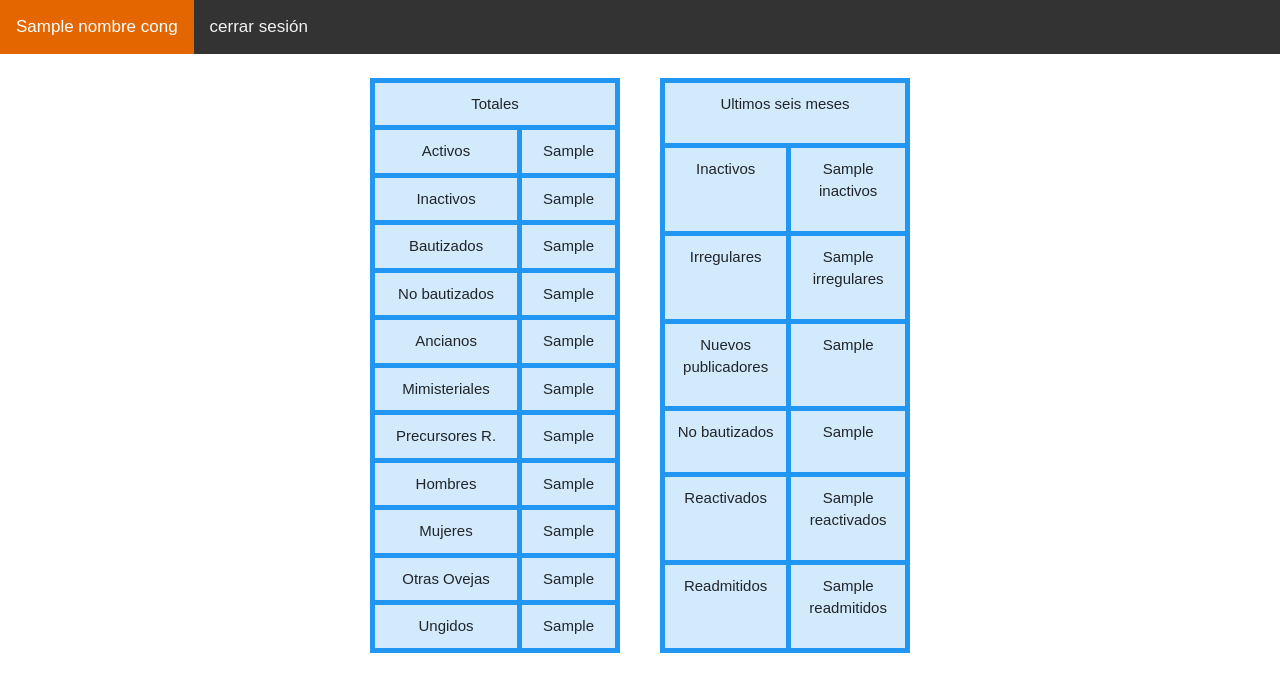
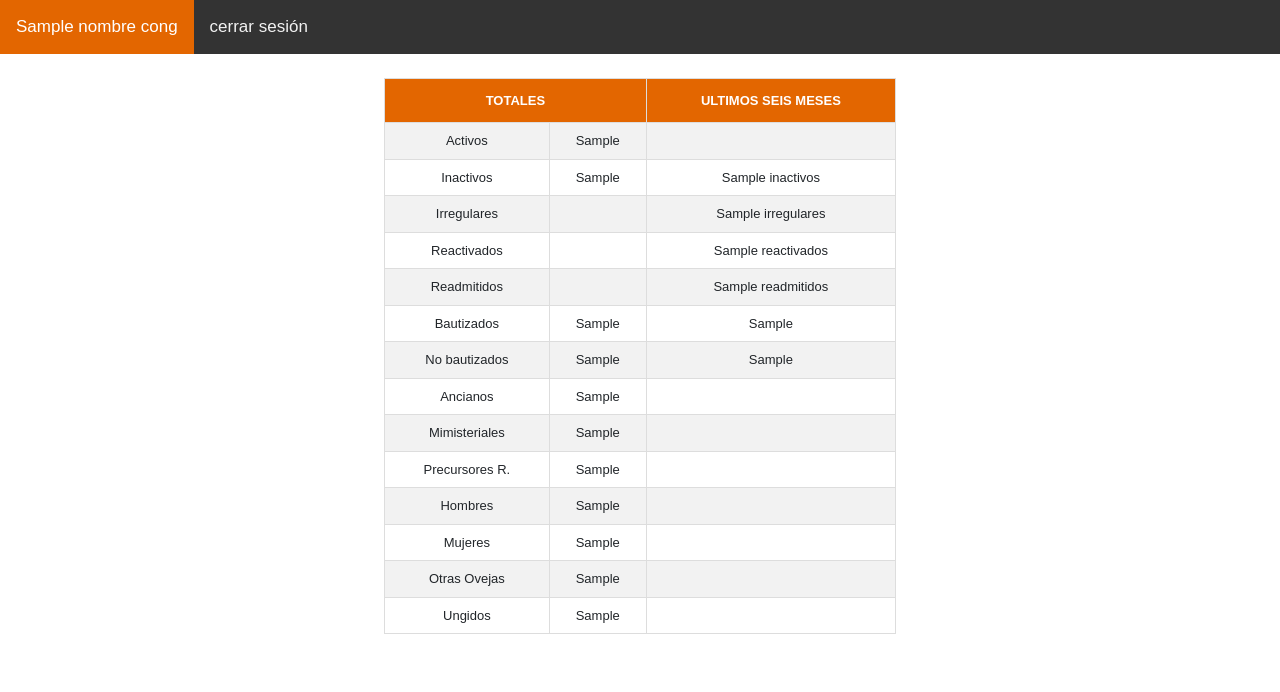
Before and after one commit to miguelarcedev/Informes, a Django app: template templates/publicador/estadisticas.html in a window 1280 px wide. Shown: the top 692 px of the page. Run offline with Django 4.2, Linux system fonts and the light colour scheme; the template is opened without the code that fills it: most values are stand-ins (such as "Sample title", 1, 10 or a date in 2020); some libraries are stand-ins or nearby versions.

Commit message:
activos-tarjeta

```diff
--- a/publicador/urls.py
+++ b/publicador/urls.py
@@ -1,7 +1,7 @@
 from django.contrib import admin
 from django.urls import path
 
-from publicador.views import Tarjeta_Activo, Tarjeta_Inactivo,Irregulares,Publicador_list, Grupos, Estadisticas
+from publicador.views import Tarjeta_Activo, Tarjeta_Inactivo,Irregulares,Publicador_list, Grupos, Estadisticas, PublicadorActivo
 
 
 
@@ -12,4 +12,5 @@ urlpatterns = [
     path('tarjeta_activo/<int:pk>/', Tarjeta_Activo.as_view(), name='tarjeta_activo'),
     path('tarjeta_inactivo/<int:pk>/', Tarjeta_Inactivo.as_view(), name='tarjeta_inactivo'),
     path('estadisticas/', Estadisticas.as_view(), name='estadisticas'),
+    path('publicador_activo/<int:pk>/', PublicadorActivo.as_view(), name='publicador_activo'),
 ]
--- a/static/css/style.css
+++ b/static/css/style.css
@@ -134,58 +134,3 @@ ul {
     background-color: #E36600;
     color: white;
   }
-
-
-/***********  GRID - TARJETAS  ****************/
-
-.grid-header {
-  background-color: #E36600;
-  color: white;
-}
-
-.grid-tarjetas {
-  display: grid;
-  grid-template-columns: repeat(7, 1fr); /* Define 7 columnas con el mismo ancho */
-  grid-gap: 1px; /* Espacio entre las celdas */
-
-  padding: 5px;
-  background-color: #f1f1f1;
-}
-
-.grid-tarjetas > div {
-
-  padding: 5px;
-  text-align: center;
-  font-size: 15px;
-}
-
-/***********  GRID - ESTADISTICAS  ****************/
-.grid-container {
-  display: grid;
-  gap: 5px;
-  background-color: #2196F3;
-  padding: 5px;
-
-}
-
-.grid-item {
-  background-color: rgba(255, 255, 255, 0.8);
-  text-align: center;
-  padding: 10px;
-  font-size: 15px;
-}
-
-.item1 {
-  grid-column: 1 / span 2;
-  grid-row: 1;
-}
-
-.item2 {
-  grid-column: 3;
-  grid-row: 1 / span 2;
-}
-
-.item5 {
-  grid-column: 1 / span 3;
-  grid-row: 3;
-}
--- a/templates/publicador/estadisticas.html
+++ b/templates/publicador/estadisticas.html
@@ -2,50 +2,90 @@
 
 {% block contenido %}
 
-    <div class="flex-container">
+<div class="flex-container">
 
-        <div class="grid-container">
-            <div class="grid-item item1">Totales</div>
-            <div class="grid-item item3">Activos</div>
-            <div class="grid-item item4">{{tot_activos}}</div>
-            <div class="grid-item item3">Inactivos</div>
-            <div class="grid-item item4">{{tot_inactivos}}</div>
-            <div class="grid-item item3">Bautizados</div>
-            <div class="grid-item item4">{{tot_bautizados}}</div>
-            <div class="grid-item item3">No bautizados</div>
-            <div class="grid-item item4">{{tot_no_bautizados}}</div>
-            <div class="grid-item item3">Ancianos</div>
-            <div class="grid-item item4">{{tot_ancianos}}</div>
-            <div class="grid-item item3">Mimisteriales</div>
-            <div class="grid-item item4">{{tot_ministeriales}}</div>
-            <div class="grid-item item3">Precursores R.</div>
-            <div class="grid-item item4">{{tot_regulares}}</div>
-            <div class="grid-item item3">Hombres</div>
-            <div class="grid-item item4">{{tot_hombres}}</div>
-            <div class="grid-item item3">Mujeres</div>
-            <div class="grid-item item4">{{tot_mujeres}}</div>
-            <div class="grid-item item3">Otras Ovejas</div>
-            <div class="grid-item item4">{{tot_otras_ovejas}}</div>
-            <div class="grid-item item3">Ungidos</div>
-            <div class="grid-item item4">{{tot_ungidos}}</div>
-          </div>
-          <div class="grid-container">
-            <div class="grid-item item1">Ultimos seis meses</div>
-            <div class="grid-item item3">Inactivos</div>
-            <div class="grid-item item4">{{inactivos}}</div>
-            <div class="grid-item item3">Irregulares</div>
-            <div class="grid-item item4">{{irregulares}}</div>
-            <div class="grid-item item3">Nuevos publicadores</div>
-            <div class="grid-item item4">{{nuevos_publicadores}}</div>
-            <div class="grid-item item3">No bautizados</div>
-            <div class="grid-item item4">{{nuevos_bautizados}}</div>
-            <div class="grid-item item3">Reactivados</div>
-            <div class="grid-item item4">{{reactivados}}</div>
-            <div class="grid-item item3">Readmitidos</div>
-            <div class="grid-item item4">{{readmitidos}}</div>
-          </div>
-    </div>
+  <table id="customers">
+
+    <tr>
+      <th colspan="2">TOTALES</th>
+      <th>ULTIMOS SEIS MESES</th>
+    </tr>
+
+    <tr>
+      <td>Activos</td>
+      <td>{{tot_activos}}</td>
+      <td></td>
+    </tr>
+    <tr>
+      <td>Inactivos</td>
+      <td>{{tot_inactivos}}</td>
+      <td>{{inactivos}}</td>
+    </tr>
+    <tr>
+      <td>Irregulares</td>
+      <td></td>
+      <td>{{irregulares}}</td>
+    </tr>
+    <tr>
+      <td>Reactivados</td>
+      <td></td>
+      <td>{{reactivados}}</td>
+    </tr>
+    <tr>
+      <td>Readmitidos</td>
+      <td></td>
+      <td>{{readmitidos}}</td>
+    </tr>
+    <tr>
+      <td>Bautizados</td>
+      <td>{{tot_bautizados}}</td>
+      <td>{{nuevos_bautizados}}</td>
+    </tr>
+    <tr>
+      <td>No bautizados</td>
+      <td>{{tot_no_bautizados}}</td>
+      <td>{{nuevos_publicadores}}</td>
+    </tr>
+    <tr>
+      <td>Ancianos</td>
+      <td>{{tot_ancianos}}</td>
+      <td></td>
+    </tr>
+    <tr>
+      <td>Mimisteriales</td>
+      <td>{{tot_ministeriales}}</td>
+      <td></td>
+    </tr>
+    <tr>
+      <td>Precursores R.</td>
+      <td>{{tot_regulares}}</td>
+      <td></td>
+    </tr>
+    <tr>
+      <td>Hombres</td>
+      <td>{{tot_hombres}}</td>
+      <td></td>
+    </tr>
+    <tr>
+      <td>Mujeres</td>
+      <td>{{tot_mujeres}}</td>
+      <td></td>
+    </tr>
+    <tr>
+      <td>Otras Ovejas</td>
+      <td>{{tot_otras_ovejas}}</td>
+      <td></td>
+    </tr>
+    <tr>
+      <td>Ungidos</td>
+      <td>{{tot_ungidos}}</td>
+      <td></td>
+    </tr>
+
+  </table>
+
+</div>
 
 
 
-    {% endblock %}
+{% endblock %}
```
Also changed, not shown: publicador/views.py (+19 -0 lines), templates/informe/tarjeta_activos.html (added, +75 -0 lines), templates/publicador/publicador.html (+10 -11 lines).
